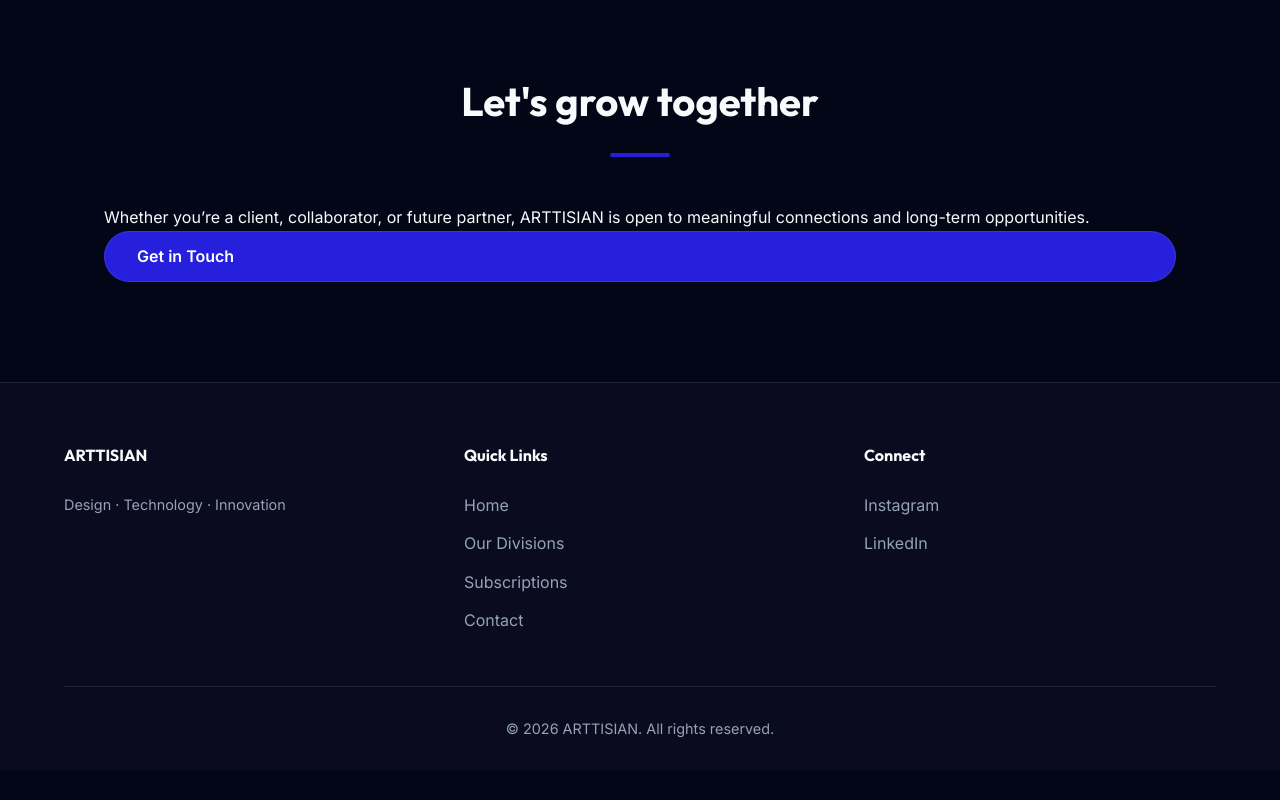
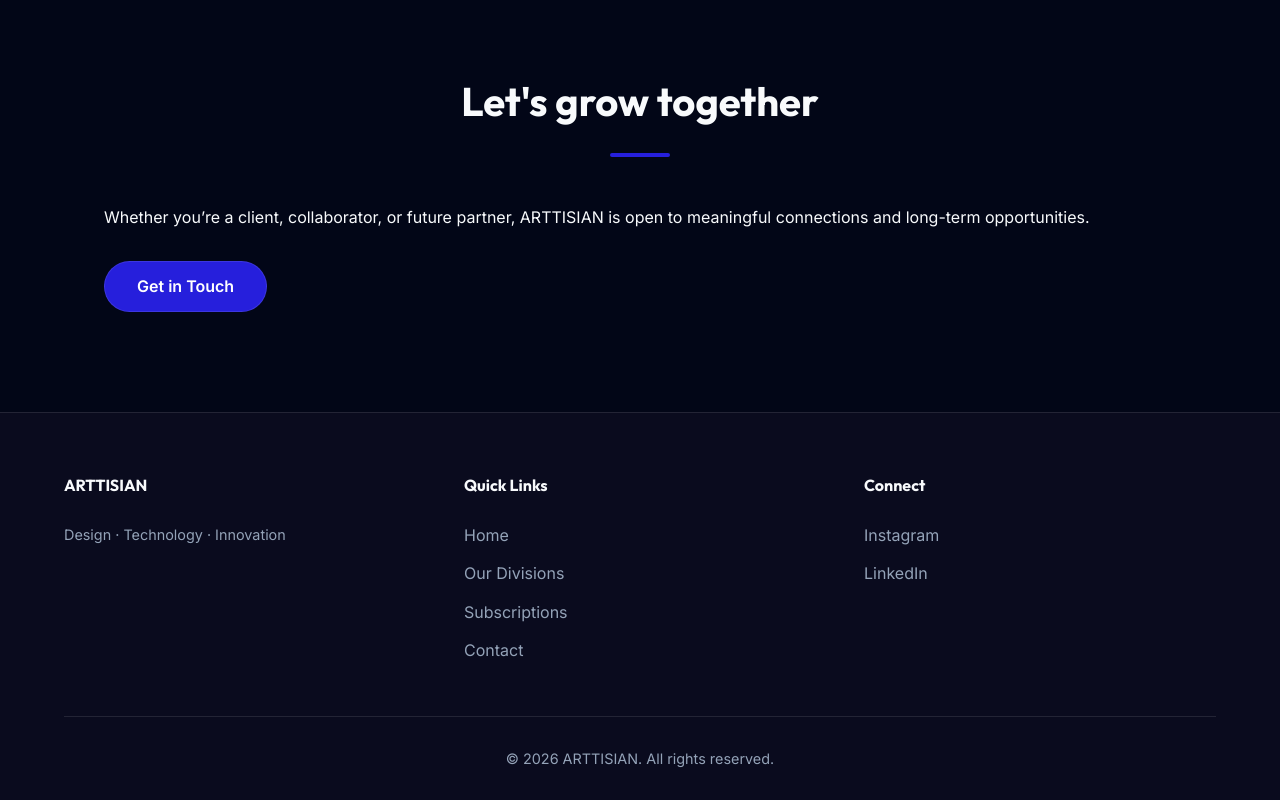
Before and after one commit to arttisian/arttision, a website: page index.html in a window 1280 px wide. Shown: the part 3781-4581 px from the top of the page. Before the commit the page ends 4551 px from the top, so only its background shows below. Drawn offline with Linux system fonts and the light colour scheme.

Commit message:
Update style.css

```diff
--- a/style.css
+++ b/style.css
@@ -550,7 +550,8 @@ footer {
 
 }
 .cta-section .cta-button {
-    display: block;
-    margin-left: auto;
-    margin-right: auto;
+    display: inline-block;   /* prevents full width */
+    margin: 30px auto 0;     /* centers horizontally */
+    width: auto;             /* force natural size */
+    max-width: fit-content;  /* safety */
 }
```
